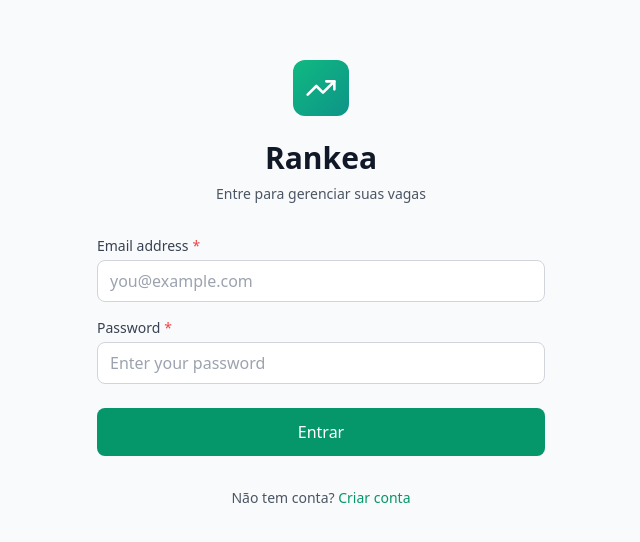
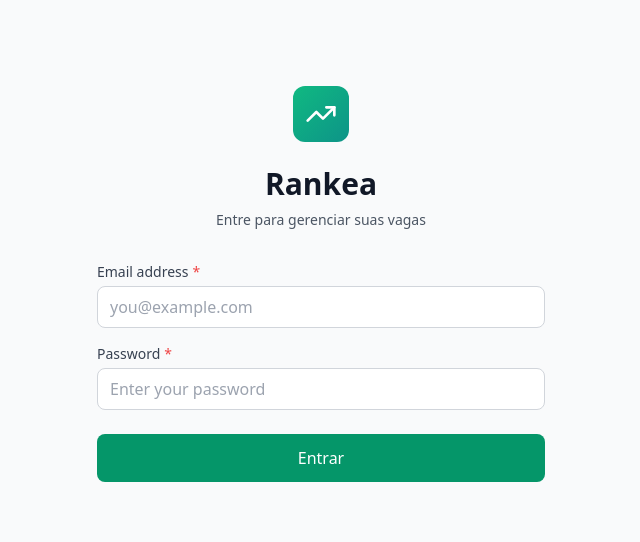
Before and after one commit to VanderCaneppelle/smart-picker, a Next.js app in the folder apps/web/: page /login in a window 1280 px wide. Shown: the part 116-658 px from the top of the page, without its empty margins (319-959 px from the left). Built offline with nearby package versions, Linux system fonts and the light colour scheme.

Commit message:
remove signup

```diff
--- a/apps/web/src/app/login/page.tsx
+++ b/apps/web/src/app/login/page.tsx
@@ -86,15 +86,6 @@ export default function LoginPage() {
           </Button>
         </form>
 
-        <p className="mt-6 text-center text-sm text-gray-600">
-          Não tem conta?{' '}
-          <Link
-            href="/signup"
-            className="font-medium text-emerald-600 hover:text-emerald-500"
-          >
-            Criar conta
-          </Link>
-        </p>
       </div>
     </div>
   );
```
